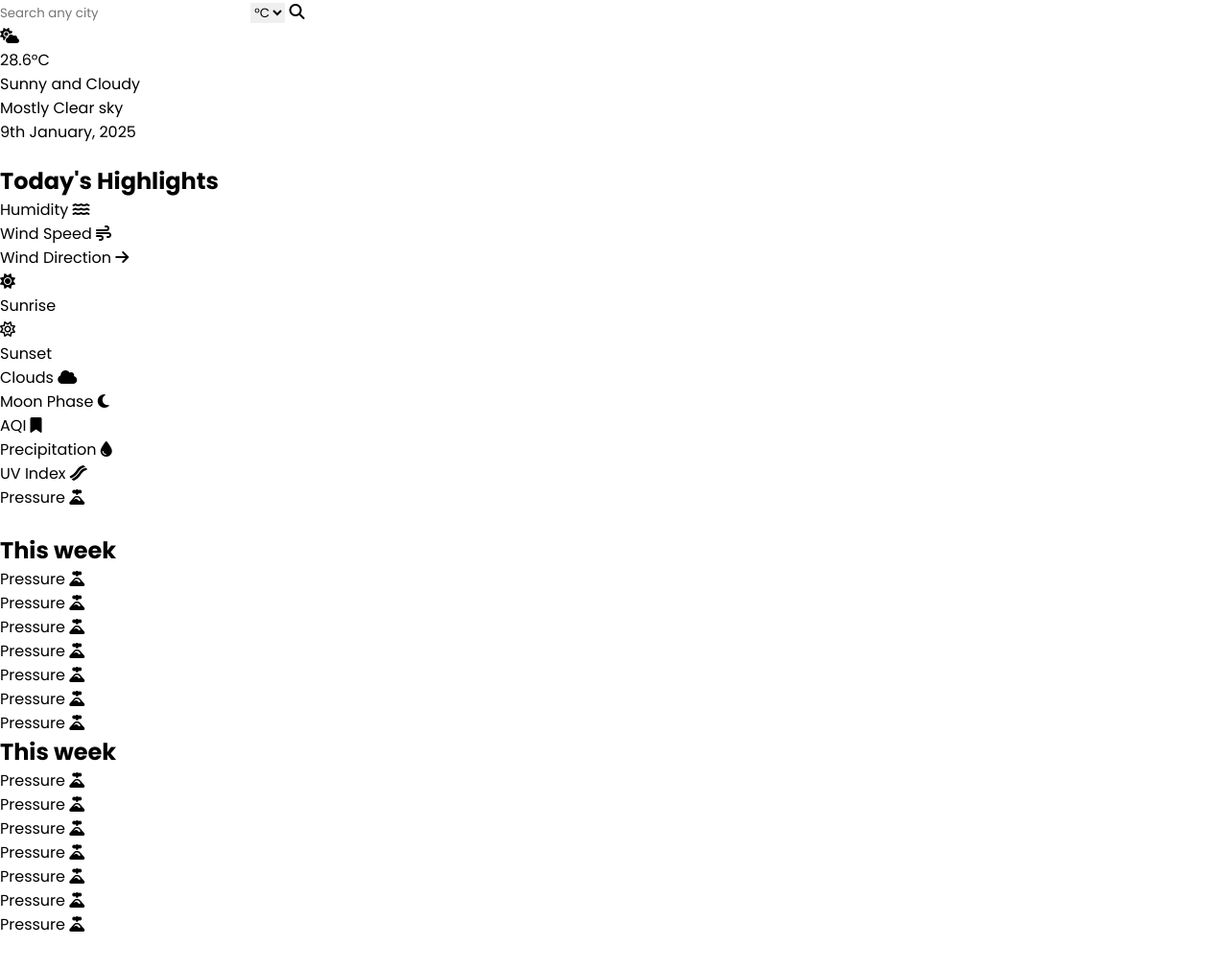
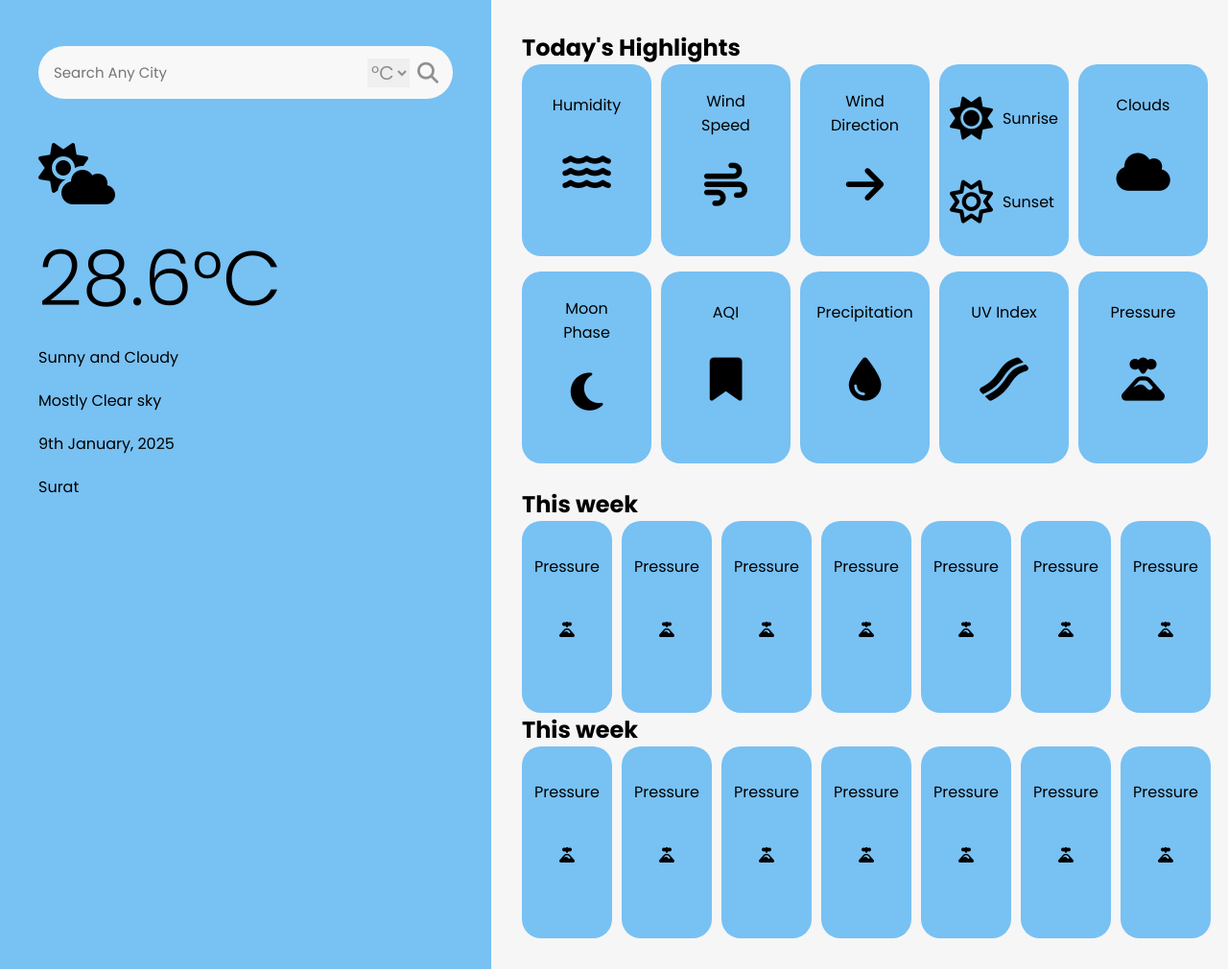
Before and after one commit to Siddh-2006/weather_app, a Django app: page / in a window 1280 px wide. Shown: the whole page at 96% size. Run offline with Django 5.2, Linux system fonts and the light colour scheme.

Commit message:
modified style.css

```diff
--- a/core/weather_app/static/style.css
+++ b/core/weather_app/static/style.css
@@ -11,186 +11,117 @@
     font-family: 'Poppins',sans-serif;
 }
 
-
-/* body{
-    background-image:url("background.png");
-    background-size:cover;
+body{
+    height:100vh;
+}
+.container{
     display:flex;
-    justify-content: center;
+    align-items:center;
 }
-.welcome{
-    position: fixed;
-    top:5rem;
-    bottom:2rem;
-    left:3rem;
-    background:#161c2b;
-    color:white;
-    height:80vh;
-    width:45vw;
-    border-radius:2rem;
-    box-shadow:0 0 0.8rem #161c2b;
-    background-image: url(background.png);
-    background-size:cover;
+.weather-input{
+    width:40%;
+    position:fixed;
+    inset:0;
+    background-color:#78c1f3;
+    padding:1rem 2.5rem;
+}
+.input-group{
+    position:relative;
+    display:flex;
+    align-items:center;
+    margin:2rem 0;
+}
+.input-group input{
+    background:#f8f8f8;
+    text-transform:capitalize;
+    padding:1rem;
+    font-size:15px;
+    border-radius:2.3rem;
+    width:100%;
+}
+.input-group .converter{
+    position:absolute;
+    right: 45px;
+    font-size:20px;
+    cursor:pointer;
+    color:#909090;
+}
+.input-group .fa-search{
+    position:absolute;
+    right:15px;
+    color:#909090;
+    cursor:pointer;
+    font-size:22px;
+}
+.weather-output{
+    width:60%;
+    position:fixed;
+    inset:0;
+    margin-left:40%;
+    padding:2rem;
+    background:#f6f6f6;
+    overflow:auto;
 }
 
-.form-container{
-    position: fixed;
-    top:5rem;
-    bottom:2rem;
-    right:3rem;
-    background:#161c2b;
-    color:white;
-    height:80vh;
-    width:45vw;
-    border-radius:2rem;
-    box-shadow:0 0 0.8rem #161c2b;
-    background-image: url(background.png);
-    background-size:cover;
+.weather-input .feelsLike,
+.weather-input .description,
+.weather-input .date,
+.weather-input .city{
+    padding:10px 0;
 }
-input{
-    font-size:1.6rem;
-    width:80%;
-    position:absolute;
-    margin:3rem;
-    top:5rem;
-    border-radius: 2rem;
-    height:2rem;
-    padding:2rem;
-    border:0.1rem solid  white; ;
-    box-shadow:0 0 2rem white;
+
+.temperature{
+    font-size:5rem;
+    text-align:center;
+    display:flex;
+    font-weight:300;
+
 }
-.button{
-    position:absolute;
-    margin:3rem;
-    bottom:5rem;
-    padding:1rem;
-    border-radius:2rem;
+.highlight{
+    display:grid;
+    grid-template-columns:repeat(5,135px);
+    grid-auto-flow: row;
+    column-gap:10px;
+    row-gap:1rem;
+}
 
-    width:80%;
-    font-size:1.2rem;
-    box-shadow:inset 0 0 2rem white;
+.weatherIcon{
+    font-size:4rem;
 }
-.button-one{
-    position:absolute;
-    margin:3rem;
-    bottom:12rem;
-    padding:1rem;
-    border-radius:2rem;
 
-    width:80%;
-    font-size:1rem;
-    box-shadow: 0 0 2rem white;
+.highlight div,
+.Forecast div{
+    height:200px;
+    display:grid;
+    align-items:center;
+    justify-content: center;
+    text-align:center;
+    background:#78c1f3;
+    padding:0.8rem 1.5rem;
+    border-radius:20px;
+    transition:0.2s ease;
 }
-input:hover{
-    border:none;
 
-    box-shadow:0 0 0.8rem 0.1rem  #161c2b;
+.highlight div:hover,
+.Forecast div:hover{
+
+    transform:scale(1.02);
+    box-shadow: 0 0 0.3rem #173950;
 }
-.button-one:hover{
-    border:none;
 
-    box-shadow:0 0 0.8rem 0.1rem  #161c2b;
+.highlight i{
+    font-size:45px;
 }
-.button:hover{
-    border:none;
 
-    box-shadow:0 0 0.8rem 0.1rem  #161c2b;
-} */
-
-/* From Uiverse.io by vinodjangid07 */
- .cardContainer {
-    width: fit-content;
-    position: relative;
-    display: flex;
-    align-items: center;
-    justify-content: center;
-  }
-
-  .card {
-    position: relative;
-    width: 220px;
-    height: 250px;
-    display: flex;
-    flex-direction: column;
-    align-items: center;
-    justify-content: space-between;
-    padding: 20px 10px;
-    border-radius: 10px;
-    backdrop-filter: blur(30px);
-    background-color: rgba(65, 65, 65, 0.308);
-    border: 1px solid rgba(255, 255, 255, 0.089);
-    cursor: pointer;
-  }
-
-  .city {
-    font-weight: 700;
-    font-size: 0.9em;
-    letter-spacing: 1.2px;
-    color: white;
-  }
-
-  .weather {
-    font-weight: 500;
-    font-size: 0.7em;
-    letter-spacing: 1.2px;
-    color: rgb(197, 197, 197);
-  }
-
-  .temp {
-    font-size: 1.8em;
-    color: white;
-  }
-
-  .minmaxContainer {
-    width: 100%;
-    display: flex;
-    align-items: center;
-    justify-content: space-between;
-  }
-
-  .min,
-  .max {
-    width: 50%;
-    display: flex;
-    flex-direction: column;
-    align-items: flex-end;
-    justify-content: center;
-    padding: 0px 20px;
-    gap: 4px;
-  }
-
-  .max {
-    align-items: flex-start;
-    border-left: 2px solid white;
-  }
-
-  .maxHeading,
-  .minHeading {
-    font-size: 0.7em;
-    font-weight: 600;
-    color: white;
-  }
-
-  .maxTemp,
-  .minTemp {
-    font-size: 0.6em;
-    font-weight: 500;
-    color: rgb(197, 197, 197);
-  }
-
-  .cardContainer::before {
-    width: 100px;
-    height: 100px;
-    content: "";
-    position: absolute;
-    background-color: rgb(144, 161, 255);
-    z-index: -1;
-    border-radius: 50%;
-    left: 100px;
-    top: 50px;
-    transition: all 1s;
-  }
-
-  .cardContainer:hover::before {
-    transform: translate(-50px, 50px);
-  }
+.Forecast{
+    display:grid;
+    grid-template-columns: repeat(7,94px);
+    grid-auto-flow: row;
+    row-gap: 1rem;
+    column-gap: 10px;
+}
+.sun span{
+    align-items:center;
+    display:flex;
+    gap:10px;
+}
```
